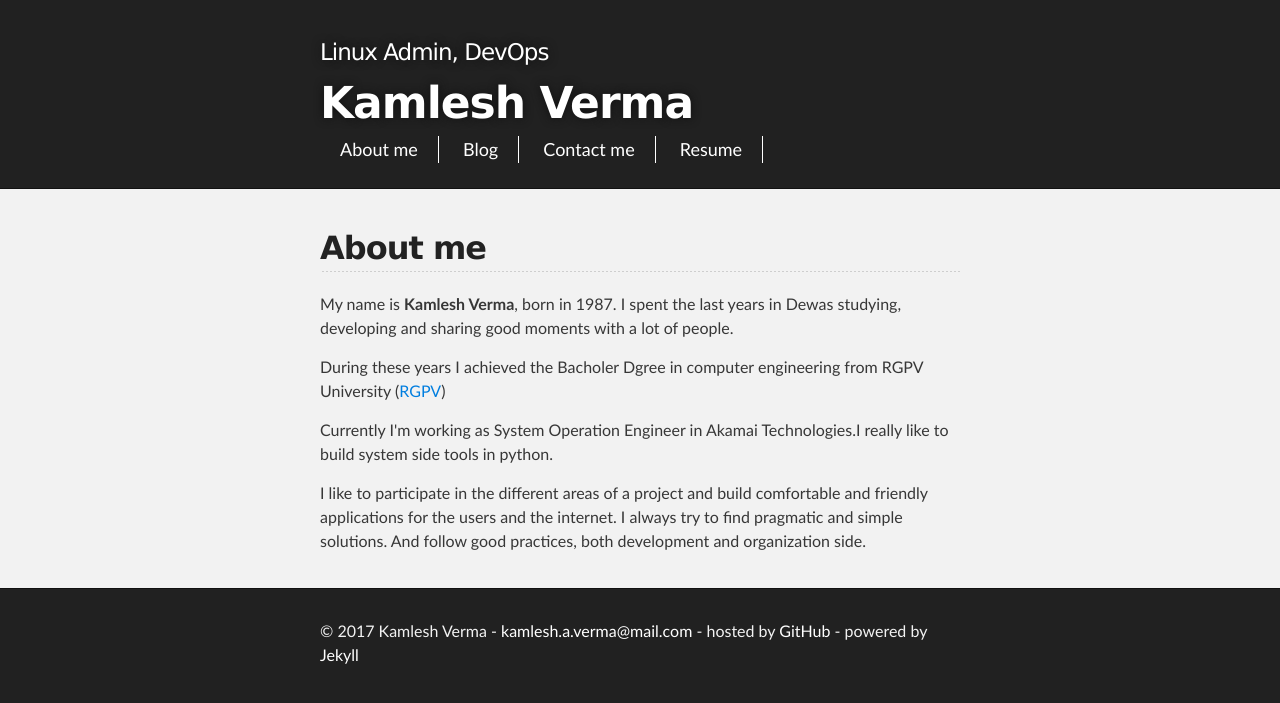
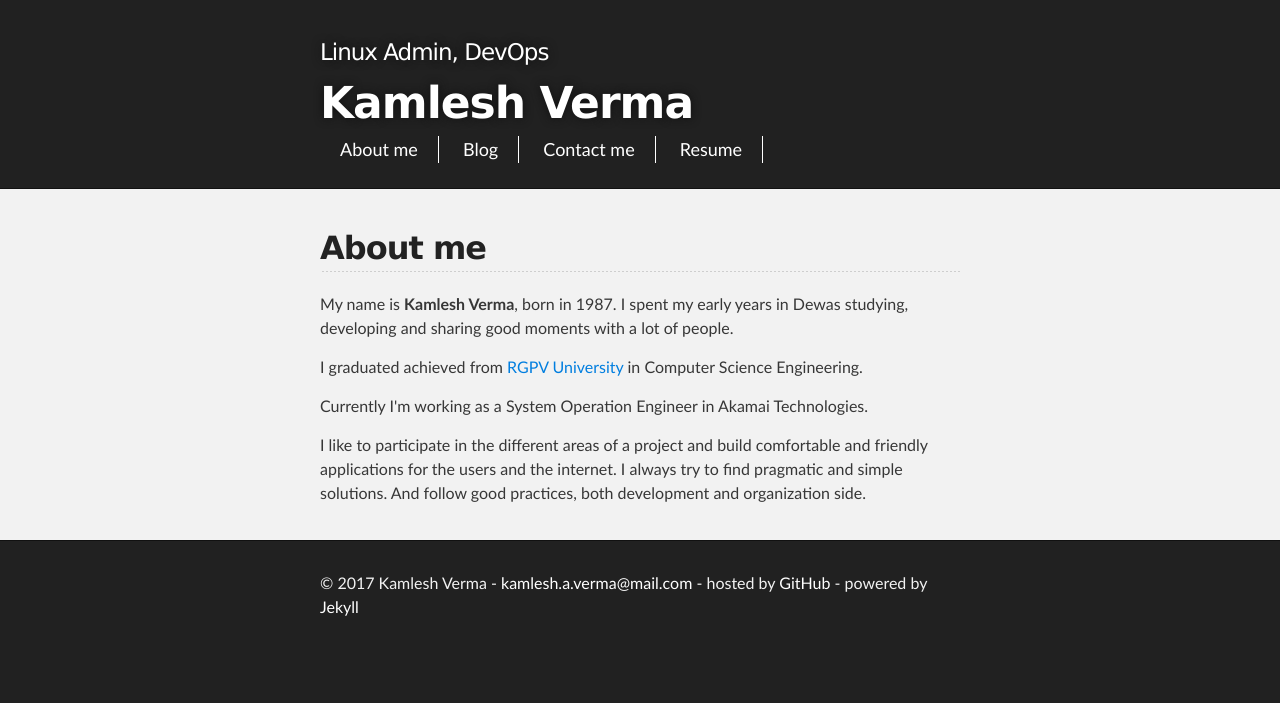
Before and after one commit to vkamlesh/vkamlesh.github.io, a Jekyll site: the page built from about/index.html, in a window 1280 px wide. Shown: the top 703 px of the page. Built offline with Jekyll 4.4.1, drawn with Linux system fonts in a browser that asks for light colours.

Commit message:
update page

```diff
--- a/about/index.html
+++ b/about/index.html
@@ -5,10 +5,10 @@ title: About - Kamlesh Verma
 
 <h2>About me</h2>
 
-<p>My name is <strong>Kamlesh Verma</strong>, born in 1987. I spent the last years in Dewas studying, developing and sharing good moments with a lot of people.</p>
+<p>My name is <strong>Kamlesh Verma</strong>, born in 1987. I spent my early years in Dewas studying, developing and sharing good moments with a lot of people.</p>
 
-<p>During these years I achieved the Bacholer Dgree in computer engineering from RGPV University (<a href="https://www.rgpv.ac.in/" target="_blank">RGPV</a>)</p>
+<p>I graduated achieved from <a href="https://www.rgpv.ac.in/" target="_blank">RGPV University</a> in Computer Science Engineering.</p>
 
-<p>Currently I'm working as System Operation Engineer in Akamai Technologies.I really like to build system side tools in python.</p>
+<p>Currently I'm working as a System Operation Engineer in Akamai Technologies.</p>
 
 <p>I like to participate in the different areas of a project and build comfortable and friendly applications for the users and the internet. I always try to find pragmatic and simple solutions. And follow good practices, both development and organization side.</p>
```
